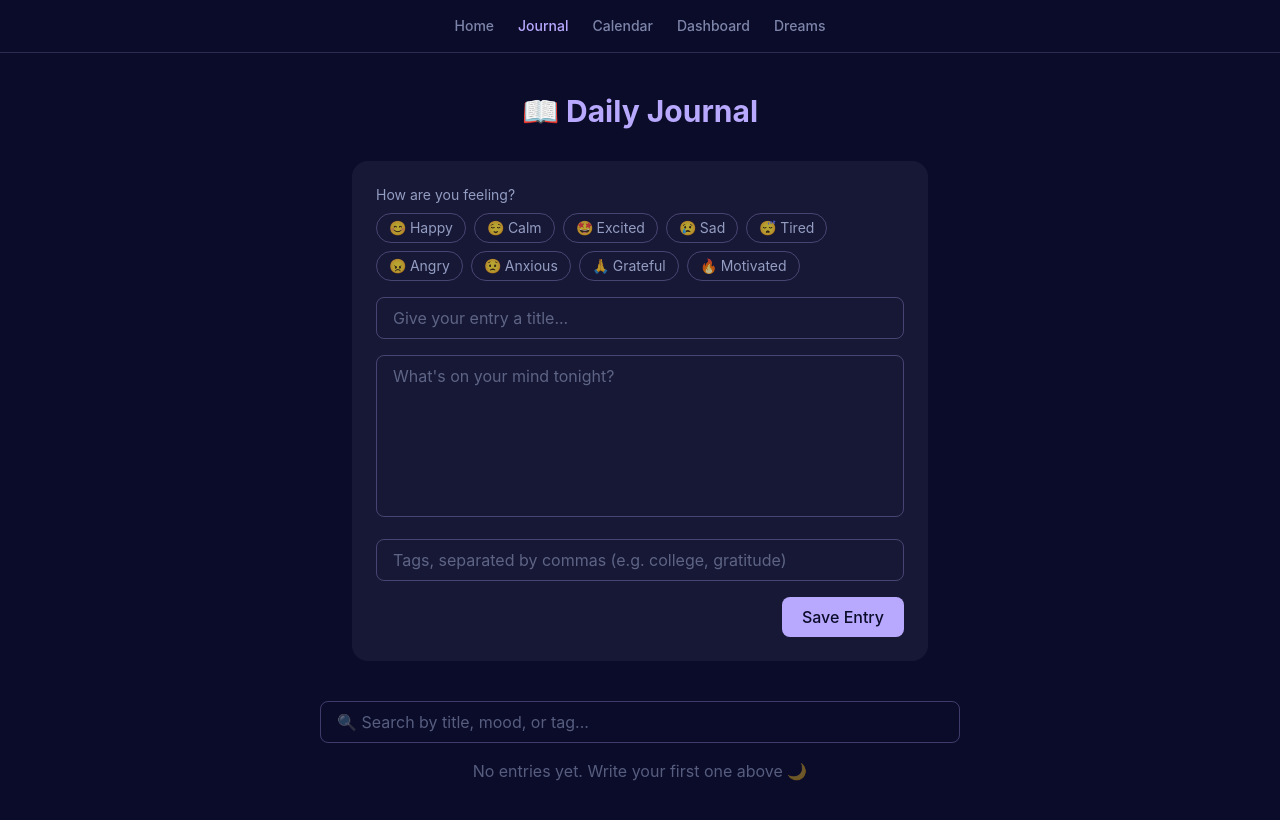
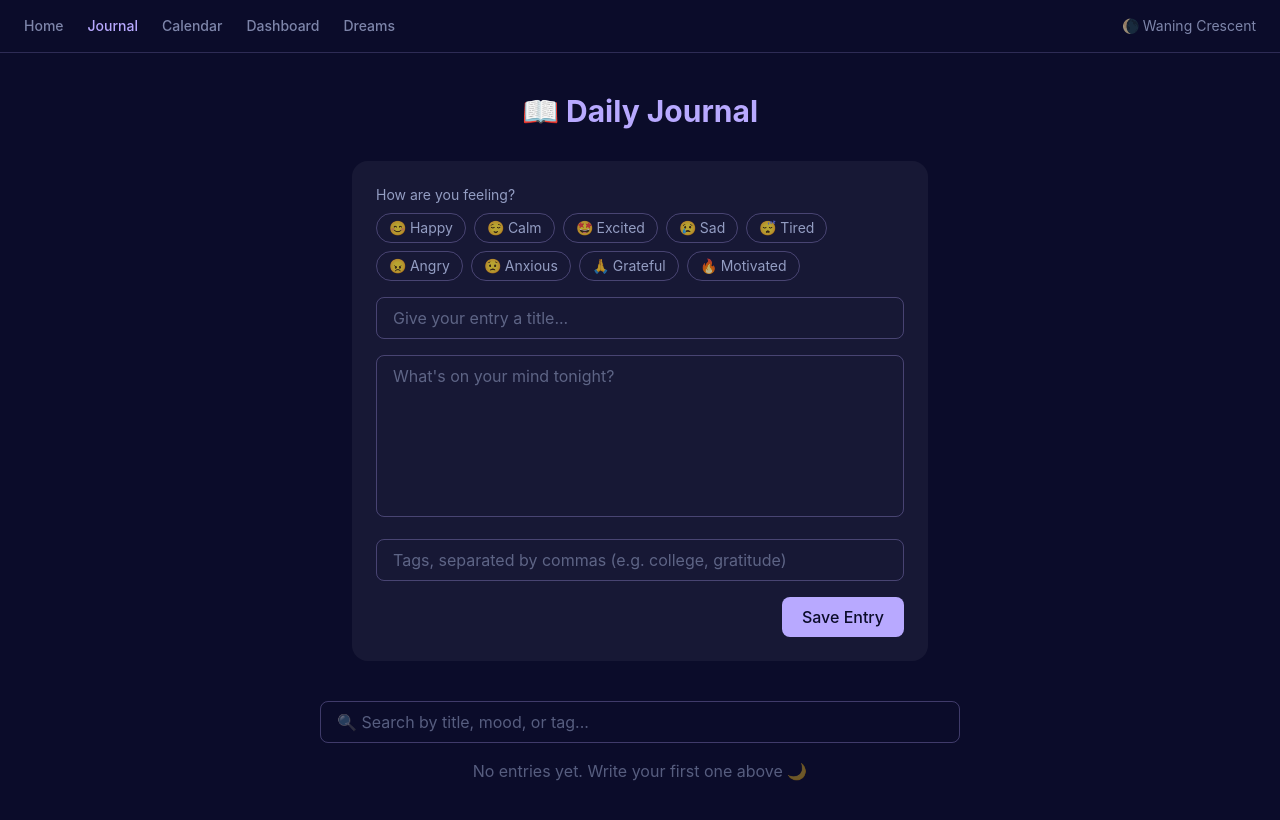
Before and after one commit to arpitasen060605/Whimsicalllll, a React (Vite) app in the folder MoonMuse/: page /journal in a window 1280 px wide. Shown: the top 820 px of the page. Built offline with nearby package versions, Linux system fonts and the light colour scheme.

Commit message:
Added Dynamic moon phase theming with context

```diff
--- a/MoonMuse/src/App.jsx
+++ b/MoonMuse/src/App.jsx
@@ -1,4 +1,5 @@
 import { BrowserRouter, Routes, Route } from 'react-router-dom'
+import { MoonPhaseProvider } from './context/MoonPhaseContext'
 import Layout from './components/Layout'
 import Home from './pages/Home'
 import Journal from './pages/Journal'
@@ -8,6 +9,7 @@ import DreamJournal from './pages/DreamJournal'
 
 function App() {
   return (
+    <MoonPhaseProvider>
       <BrowserRouter>
         <Layout>
           <Routes>
@@ -19,6 +21,7 @@ function App() {
           </Routes>
         </Layout>
       </BrowserRouter>
+    </MoonPhaseProvider>
   )
 }
 
--- a/MoonMuse/src/components/Layout.jsx
+++ b/MoonMuse/src/components/Layout.jsx
@@ -2,7 +2,10 @@ import Navbar from './Navbar'
 
 function Layout({ children }) {
   return (
-    <div className="min-h-screen bg-midnight text-moonlight">
+    <div
+      className="min-h-screen text-moonlight transition-colors duration-1500"
+      style={{ backgroundColor: 'var(--moon-bg, #0b0c2a)' }}
+    >
       <Navbar />
       <main>{children}</main>
     </div>
--- a/MoonMuse/src/components/Navbar.jsx
+++ b/MoonMuse/src/components/Navbar.jsx
@@ -1,4 +1,5 @@
 import { NavLink } from 'react-router-dom'
+import { useMoonPhase } from '../context/MoonPhaseContext'
 
 const navItems = [
   { to: '/', label: 'Home' },
@@ -9,8 +10,11 @@ const navItems = [
 ]
 
 function Navbar() {
+  const { phase } = useMoonPhase()
+
   return (
-    <nav className="flex justify-center gap-6 py-4 border-b border-lavender/20">
+    <nav className="flex justify-between items-center px-6 py-4 border-b border-lavender/20">
+      <div className="flex gap-6">
         {navItems.map((item) => (
           <NavLink
             key={item.to}
@@ -24,6 +28,10 @@ function Navbar() {
             {item.label}
           </NavLink>
         ))}
+      </div>
+      <div className="text-sm text-moonlight/60">
+        {phase.emoji} {phase.name}
+      </div>
     </nav>
   )
 }
--- /dev/null
+++ b/MoonMuse/src/context/MoonPhaseContext.jsx
@@ -0,0 +1,40 @@
+import { createContext, useContext, useEffect, useState } from 'react'
+import { getCurrentMoonPhase } from '../utils/moonPhase'
+import { MOON_THEMES } from '../utils/moonThemes'
+
+const MoonPhaseContext = createContext(null)
+
+export function MoonPhaseProvider({ children }) {
+const [phase, setPhase] = useState(() => getCurrentMoonPhase())
+
+  useEffect(() => {
+    // Re-check the phase once a day in case the app stays open across midnight
+    const interval = setInterval(() => {
+      setPhase(getCurrentMoonPhase())
+    }, 1000 * 60 * 60) // every hour
+    return () => clearInterval(interval)
+  }, [])
+
+  const theme = MOON_THEMES[phase.name]
+
+  useEffect(() => {
+    // Apply theme colors as CSS variables on the root element
+    document.documentElement.style.setProperty('--moon-bg', theme.background)
+    document.documentElement.style.setProperty('--moon-accent', theme.accent)
+    document.documentElement.style.setProperty('--moon-glow', theme.glow)
+  }, [theme])
+
+  return (
+    <MoonPhaseContext.Provider value={{ phase, theme }}>
+      {children}
+    </MoonPhaseContext.Provider>
+  )
+}
+
+export function useMoonPhase() {
+  const context = useContext(MoonPhaseContext)
+  if (!context) {
+    throw new Error('useMoonPhase must be used within a MoonPhaseProvider')
+  }
+  return context
+}
--- /dev/null
+++ b/MoonMuse/src/utils/moonPhase.js
@@ -0,0 +1,26 @@
+// Returns a value 0-7 representing the 8 standard moon phases,
+// calculated from a known new moon reference date.
+const LUNAR_CYCLE_DAYS = 29.53058867
+
+const KNOWN_NEW_MOON = new Date('2000-01-06T18:14:00Z')
+
+const PHASES = [
+  { name: 'New Moon', emoji: '🌑' },
+  { name: 'Waxing Crescent', emoji: '🌒' },
+  { name: 'First Quarter', emoji: '🌓' },
+  { name: 'Waxing Gibbous', emoji: '🌔' },
+  { name: 'Full Moon', emoji: '🌕' },
+  { name: 'Waning Gibbous', emoji: '🌖' },
+  { name: 'Last Quarter', emoji: '🌗' },
+  { name: 'Waning Crescent', emoji: '🌘' },
+]
+
+export function getCurrentMoonPhase(date = new Date()) {
+  const daysSinceNewMoon = (date - KNOWN_NEW_MOON) / (1000 * 60 * 60 * 24)
+  const currentCycleDay = daysSinceNewMoon % LUNAR_CYCLE_DAYS
+  const normalizedDay = currentCycleDay < 0 ? currentCycleDay + LUNAR_CYCLE_DAYS : currentCycleDay
+
+  const phaseIndex = Math.floor((normalizedDay / LUNAR_CYCLE_DAYS) * 8) % 8
+
+  return PHASES[phaseIndex]
+}
--- /dev/null
+++ b/MoonMuse/src/utils/moonThemes.js
@@ -0,0 +1,42 @@
+export const MOON_THEMES = {
+  'New Moon': {
+    background: '#05060f',
+    accent: '#6b7280',
+    glow: '#374151',
+  },
+  'Waxing Crescent': {
+    background: '#0b0c2a',
+    accent: '#b8a9ff',
+    glow: '#8b7fd6',
+  },
+  'First Quarter': {
+    background: '#0e1030',
+    accent: '#c9a9ff',
+    glow: '#a78bfa',
+  },
+  'Waxing Gibbous': {
+    background: '#141338',
+    accent: '#e0b8ff',
+    glow: '#c084fc',
+  },
+  'Full Moon': {
+    background: '#1a1a3d',
+    accent: '#ffe9a8',
+    glow: '#fcd34d',
+  },
+  'Waning Gibbous': {
+    background: '#141338',
+    accent: '#ffc9de',
+    glow: '#f9a8d4',
+  },
+  'Last Quarter': {
+    background: '#0e1030',
+    accent: '#c9d6ff',
+    glow: '#93c5fd',
+  },
+  'Waning Crescent': {
+    background: '#0b0c2a',
+    accent: '#c9d6ff',
+    glow: '#818cf8',
+  },
+}
```
Lines whose indentation alone changed are shown as unchanged.
